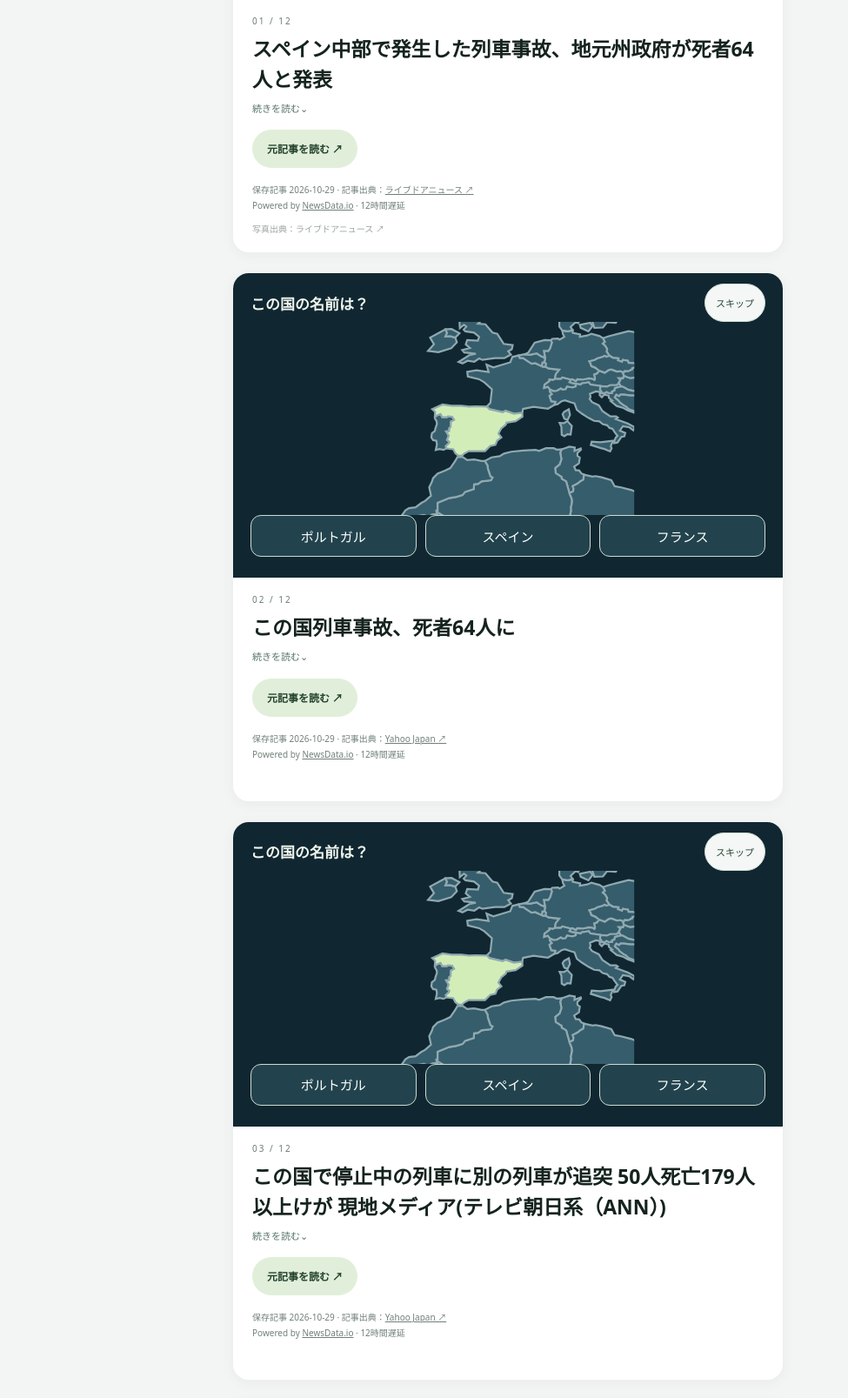
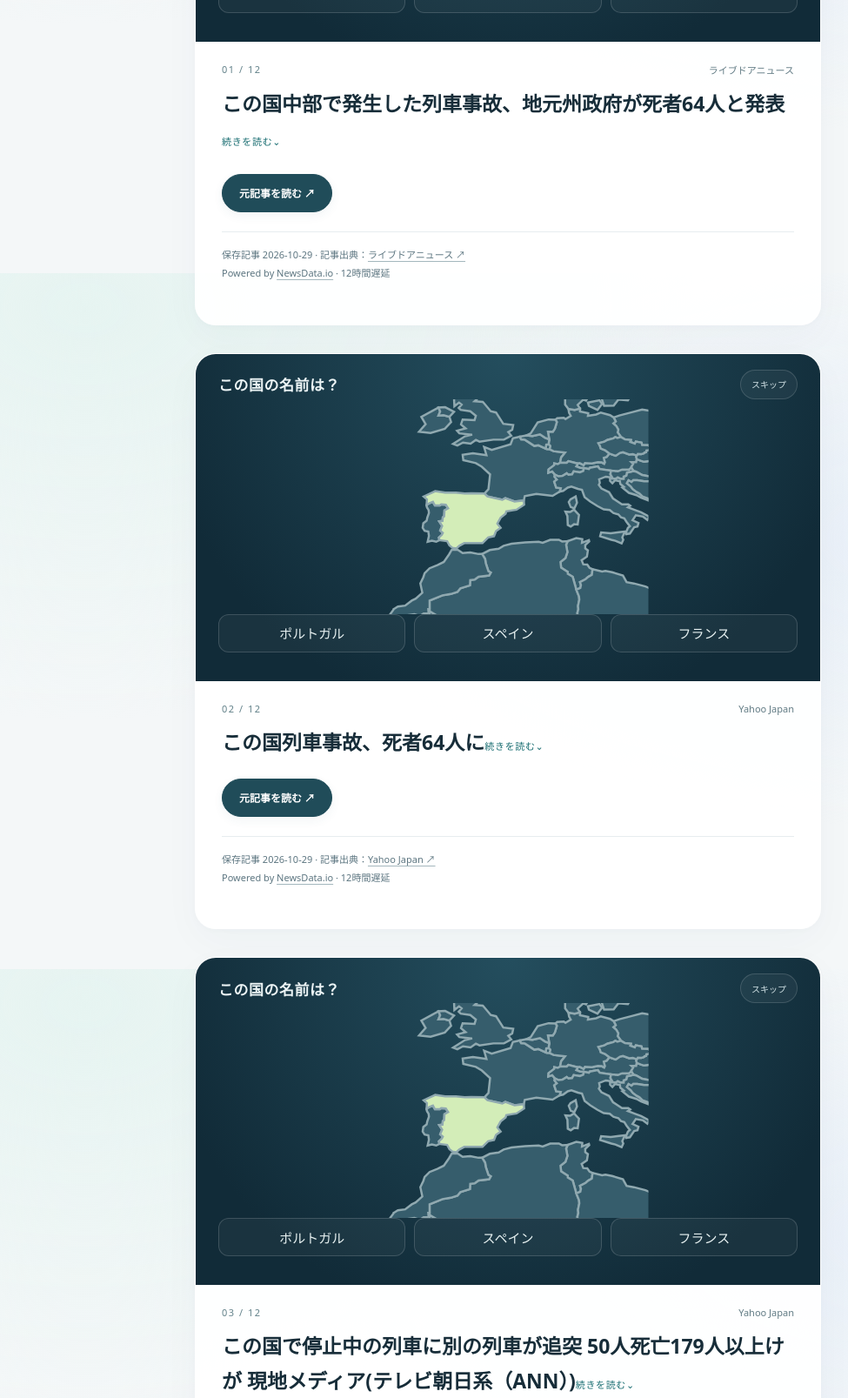
Before and after one commit to pyth0n-study/global-brief, a Flask app: page /preview/feed in a window 1280 px wide. Shown: the part 486-2093 px from the top of the page at 87% size, without its empty margins (56-1031 px from the left). Run offline with Flask 3, Linux system fonts and the light colour scheme.

Commit message:
Refine feed with translucent header and editorial card styling

```diff
--- a/article_presentation.py
+++ b/article_presentation.py
@@ -27,6 +27,10 @@ def quiz_for_article(article):
 
 def usable_image(url):
     parsed = urlparse(url or '')
+    # Visually reviewed: this specific image contains only a repeated headline.
+    # Do not classify all OGP images this way; many contain real photographs.
+    if parsed.hostname == 'image.news.livedoor.com' and parsed.path.endswith('/ogp_image_32679556_3f268f2d07b5.jpg'):
+        return ''
     # Yahoo's default.jpg is its service logo, not a photo of the event.
     if parsed.hostname and parsed.hostname.endswith('.yimg.jp') and parsed.path.endswith('/default.jpg'):
         return ''
--- a/static/separated_feed.css
+++ b/static/separated_feed.css
@@ -39,3 +39,48 @@ article>aside,.japan-open aside,.timeline-open aside{width:100%;max-width:none;m
 .quiz-feedback{min-height:24px}
 article:has(aside:not([hidden]))>.inline-quiz,.japan-open>.inline-quiz,.timeline-open>.inline-quiz{visibility:visible}
 @media(max-width:600px){main{padding:12px 10px 30px}article{--media-height:330px;padding-left:18px;padding-right:18px;border-radius:15px;margin-bottom:18px}article>h1,article.quiz-pending h1,article.quiz-done h1,article:has(aside:not([hidden])) h1{font-size:20px}header{padding:12px 20px}.quiz-choices button{min-height:44px}.japan-open aside,.timeline-open aside{padding:15px}}
+
+/* Refined editorial palette and translucent chrome. */
+:root{--ink:#172d39;--muted:#536d78;--accent:#176c70}
+body{color:var(--ink);background:radial-gradient(ellipse at 12% 5%,#e6f4f1 0,transparent 44%),radial-gradient(ellipse at 92% 38%,#e7eff8 0,transparent 48%),#f4f7f8;background-attachment:fixed;-webkit-font-smoothing:antialiased}
+header{padding:20px 28px 13px;background:#f8fcfcdd;backdrop-filter:blur(22px) saturate(140%);-webkit-backdrop-filter:blur(22px) saturate(140%);border-bottom:1px solid #ffffffc9;box-shadow:0 5px 30px #24475206}
+.brand-bar,.brand-meta{max-width:700px}
+.brand-home{gap:12px}
+.brand-home strong{font-size:26px;font-weight:800;color:#1b3745}
+.brand-home strong span{color:#287c7e}
+.brand-home small{font-weight:500;letter-spacing:1.1px;margin-top:7px;color:#617d86}
+.brand-globe{width:42px;height:42px;border-radius:14px;background:linear-gradient(145deg,#285e6d,#143d4c);box-shadow:inset 0 1px 1px #ffffff50,0 5px 12px #24546612;color:#dcefea}
+.brand-globe svg{width:28px;height:28px}
+header a{color:var(--muted)!important}
+.brand-list{display:inline-flex;align-items:center;min-height:42px;font-size:12px;font-weight:600;border-color:#d5e3e5;background:#ffffffa6;padding:9px 17px}
+.brand-list:hover{background:white;box-shadow:0 3px 12px #2853640c}
+.brand-meta{font-size:11px;color:#617d86;margin-top:14px;padding-top:11px;border-color:#dce7e980}
+main{max-width:756px;padding:30px 18px 60px}
+article{--media-height:376px;padding:calc(var(--media-height) + 24px) 30px 24px;margin-bottom:32px;border:1px solid #ffffffd9;border-radius:24px;background:#ffffffed;box-shadow:0 14px 45px #25465308,0 2px 7px #25465305}
+article>.visual{background:#142c3a}
+article>h1,article.quiz-pending h1,article.quiz-done h1,article:has(aside:not([hidden])) h1{font-size:23px;font-weight:750;letter-spacing:.025em;line-height:1.7;margin:12px 0 22px;overflow-wrap:anywhere}
+.count{font-size:11px;color:#63828a;font-variant-numeric:tabular-nums;letter-spacing:1.5px;display:flex;justify-content:space-between;gap:16px;align-items:center}
+.editorial-source{font-size:11px;letter-spacing:0;max-width:70%;overflow:hidden;text-overflow:ellipsis;white-space:nowrap;color:#617b84}
+.read-more-hint{display:inline-block;font-size:11px;font-weight:500;color:var(--accent);margin-top:12px;letter-spacing:.06em}
+button{background:#f2f7f7;color:#355c65;border-color:#dce7e9;min-height:44px;transition:background .18s,border-color .18s}
+button:hover{background:#eaf3f3}
+button[aria-expanded=true]{background:#e2f0ed;color:#176367}
+.headline-toggle,.headline-toggle[aria-expanded=true],.headline-toggle:hover{min-height:0;background:none;color:var(--ink)}
+.original-link{background:#204c59;color:white;font-size:12px;min-height:44px;padding:11px 19px;font-weight:600;border:1px solid #204c59;box-shadow:0 4px 12px #285c6810}
+.original-link:hover{background:#2a606b}
+article>.visual-switch{top:16px;right:16px;min-height:34px;padding:7px 12px;background:#132c3ab3;backdrop-filter:blur(14px);border-color:#ffffff45}
+article>.credit,article.quiz-pending>.credit,article.quiz-done>.credit{margin-top:22px;padding-top:16px;border-top:1px solid #e7edef;color:#5d7681;font-size:11px;line-height:1.9;max-width:100%}
+.credit a{text-underline-offset:3px;text-decoration-color:#a4b7bd}
+.status{color:#617d86;font-size:10px;opacity:1;margin-top:9px}
+article>aside,.japan-open aside,.timeline-open aside{background:#f2f7f7;color:#2b4854;border-color:#e1eaec;border-radius:16px;box-shadow:inset 0 1px 0 #fff;font-size:14px;line-height:1.95;padding:20px}
+.close{border:0;background:#e5eeef;color:#4e6d76;min-height:32px;min-width:32px;padding:0;font-size:17px}
+.inline-quiz{padding:18px 14px 8px;background:radial-gradient(ellipse at 50% 0,#244e5e,#112b38 80%);color:#edf5f6}
+.quiz-top{font-size:17px;letter-spacing:.03em}
+.quiz-skip{background:#ffffff0c;color:#d0e0e4;border-color:#ffffff25;font-size:10px;min-height:34px;padding:6px 12px}
+.quiz-choices button{background:#ffffff0a;color:#e7f1f1;border-color:#ffffff28;min-height:44px;border-radius:12px}
+.quiz-choices button:hover{background:#ffffff20}
+.quiz-choices button.right{background:#d3edb8;color:#17362d}
+.quiz-feedback{min-height:25px}
+button:focus-visible,a:focus-visible{outline:3px solid #52a8ad;outline-offset:4px}
+@media(max-width:600px){header{padding:16px 20px 11px}.brand-bar{gap:10px}.brand-home{gap:9px}.brand-home strong{font-size:23px}.brand-home small{font-size:9px;letter-spacing:.6px}.brand-globe{width:36px;height:36px;border-radius:12px}.brand-globe svg{width:25px;height:25px}.brand-list{font-size:11px;padding:8px 12px;min-height:40px}.brand-meta{font-size:10px;margin-top:12px;padding-top:9px}main{padding:18px 12px 40px}article{--media-height:328px;border-radius:20px;padding-left:22px;padding-right:22px;padding-top:calc(var(--media-height) + 20px);margin-bottom:24px}article>h1,article.quiz-pending h1,article.quiz-done h1,article:has(aside:not([hidden])) h1{font-size:19px;line-height:1.7;margin:10px 0 19px}.inline-quiz{padding:14px 6px 5px}.quiz-top{font-size:16px}.credit{font-size:10px!important}.japan-open aside,.timeline-open aside{padding:16px}.count,.editorial-source{font-size:10px}}
+@media(prefers-reduced-motion:reduce){button{transition:none}}
--- a/templates/image_preview.html
+++ b/templates/image_preview.html
@@ -22,7 +22,7 @@ article:has(aside:not([hidden])) .visual svg{height:35%;min-height:210px} articl
 .japan-open>.inline-quiz{visibility:hidden}.japan-open aside{white-space:normal;max-height:53dvh;flex-shrink:0}.japan-row{padding:11px 0;border-bottom:1px solid #ffffff18}.japan-row strong{display:block;font-size:11px;color:#c9e7ab;margin-bottom:5px}.japan-row p{font-size:14px;line-height:1.8;margin:0}.japan-sources{display:flex;gap:12px;flex-wrap:wrap;margin-top:12px}.japan-sources a{color:#b8ccc1;font-size:10px}.japan-open aside>span{display:block}@media(max-width:600px){.japan-row p{font-size:13px}.japan-open h1{font-size:22px;margin-bottom:12px}.japan-open aside{padding:15px;max-height:51dvh}}
 .thinking-teaser{position:relative;z-index:2;font-size:13px;color:#d3edb8;margin:-8px 0 17px;max-width:780px;line-height:1.7}.japan-open .thinking-teaser{display:none}@media(max-width:600px){.thinking-teaser{font-size:12px;margin-bottom:14px}}
 article:has(aside:not([hidden]))>.inline-quiz{visibility:hidden}article>aside{flex-shrink:0;min-height:80px}article:has(aside:not([hidden])) h1{font-size:clamp(20px,3vw,32px);margin:10px 0}article>aside>span{display:block}.headline-toggle{display:block;width:100%;padding:0;border:0;border-radius:0;background:none;backdrop-filter:none;text-align:left;color:inherit;font:inherit;line-height:inherit;font-weight:inherit;text-shadow:inherit}.headline-toggle[aria-expanded=true]{background:none;color:inherit}.read-more-hint{display:block;font-size:11px;line-height:1.5;font-weight:400;color:#d3edb8;margin-top:7px;text-shadow:none}</style>
-{% if separated_feed %}<link rel="stylesheet" href="{{ url_for('static', filename='separated_feed.css') }}">{% endif %}<header>{% if separated_feed %}<div class="brand-bar"><a class="brand-home" href="/preview/feed" aria-label="Global Brief ホーム"><span class="brand-globe" aria-hidden="true">◎</span><span><strong>GLOBAL <span>BRIEF</span></strong><small>世界を知る、きっかけに。</small></span></a><a class="brand-list" href="/articles">一覧で読む ↗</a></div><div class="brand-meta"><span>保存記事 {{ captured_at }}</span><a href="/about">このサイトについて ↗</a></div>{% else %}Global Brief{% if not submission_mode %} <span style="opacity:.55;font-size:10px">/ {% if motion %}動くカード{% else %}画像プレビュー{% endif %}</span>{% endif %}{% if submission_mode %}<br><a href="/about" style="pointer-events:auto;color:#d3edb8;font-size:10px;font-weight:400">保存記事 {{ captured_at }} · このサイトについて ↗</a> <a href="/articles" style="pointer-events:auto;color:#d3edb8;font-size:12px">一覧で読む ↗</a>{% endif %}{% endif %}</header>{% if motion %}<button type="button" class="motion-control" aria-pressed="false">Ⅱ 停止</button>{% endif %}<main>
+{% if separated_feed %}<link rel="stylesheet" href="{{ url_for('static', filename='separated_feed.css') }}">{% endif %}<header>{% if separated_feed %}<div class="brand-bar"><a class="brand-home" href="/preview/feed" aria-label="Global Brief ホーム"><span class="brand-globe" aria-hidden="true"><svg viewBox="0 0 32 32" fill="none" stroke="currentColor" stroke-width="1.2"><circle cx="16" cy="16" r="12"/><ellipse cx="16" cy="16" rx="5.5" ry="12"/><path d="M4 16h24M7 8.5c5 3 13 3 18 0M7 23.5c5-3 13-3 18 0"/></svg></span><span><strong>GLOBAL <span>BRIEF</span></strong><small>世界を知る、きっかけに。</small></span></a><a class="brand-list" href="/articles">一覧で読む ↗</a></div><div class="brand-meta"><span>保存記事 {{ captured_at }}</span><a href="/about">このサイトについて ↗</a></div>{% else %}Global Brief{% if not submission_mode %} <span style="opacity:.55;font-size:10px">/ {% if motion %}動くカード{% else %}画像プレビュー{% endif %}</span>{% endif %}{% if submission_mode %}<br><a href="/about" style="pointer-events:auto;color:#d3edb8;font-size:10px;font-weight:400">保存記事 {{ captured_at }} · このサイトについて ↗</a> <a href="/articles" style="pointer-events:auto;color:#d3edb8;font-size:12px">一覧で読む ↗</a>{% endif %}{% endif %}</header>{% if motion %}<button type="button" class="motion-control" aria-pressed="false">Ⅱ 停止</button>{% endif %}<main>
 {% for item in articles %}
 <article data-visual-label="{{ item.visual_label }}">
 {% if item.japan_connection %}<script type="application/json" class="japan-data">{{ item.japan_connection|tojson }}</script>{% endif %}
@@ -33,7 +33,7 @@ article:has(aside:not([hidden]))>.inline-quiz{visibility:hidden}article>aside{fl
 <div class="visual">{{ item.visual|safe }}</div>
 <button type="button" class="visual-switch" aria-pressed="false">図で見る</button>
 {% if item.image.startswith('https://') %}<img src="{{ item.image }}" alt="" {% if not loop.first %}loading="lazy"{% endif %} referrerpolicy="no-referrer">{% endif %}
-{% if item.reference %}<div class="count">背景資料 · 新着ニュースではありません</div>{% endif %}<div class="count">{{ '%02d'|format(loop.index) }} / {{ articles|length }}</div>
+{% if item.reference %}<div class="count">背景資料 · 新着ニュースではありません</div>{% endif %}<div class="count">{{ '%02d'|format(loop.index) }} / {{ articles|length }}{% if separated_feed %}<span class="editorial-source">{{ item.source }}</span>{% endif %}</div>
 <h1>{% if item.summary or item.description_excerpt %}<button type="button" class="headline-toggle" data-kind="description" aria-expanded="false" aria-controls="article-detail-{{ loop.index }}"><span class="headline-text">{{ item.display_title or item.title }}</span><span class="read-more-hint">続きを読む⌄</span></button>{% else %}<span class="headline-text">{{ item.display_title or item.title }}</span>{% endif %}</h1>
 {% if item.focus %}<p class="thinking-teaser">{{ item.focus.point }}</p><script type="application/json" class="focus-data">{{ item.focus|tojson }}</script>{% endif %}
 <nav aria-label="記事の解説">{% if item.timeline_id %}<button type="button" data-kind="background" aria-expanded="false">これまで</button>{% endif %}{% if item.relation_quotes %}<button type="button" data-kind="relations" aria-expanded="false">国の関係</button>{% endif %}{% if item.japan_connection and item.japan_connection.matched %}<button type="button" data-kind="japan" aria-expanded="false">日本との接点</button>{% endif %}{% if item.focus %}<button type="button" data-kind="focus" aria-expanded="false">ここに注目</button>{% endif %}<a class="original-link" href="{{ item.url }}" target="_blank" rel="noopener noreferrer">元記事を読む ↗</a></nav>
--- a/test_article_presentation.py
+++ b/test_article_presentation.py
@@ -15,6 +15,9 @@ class PresentationTests(unittest.TestCase):
 
     def test_logo_is_not_a_news_photo(self):
         self.assertEqual(usable_image('https://newsatcl-pctr.c.yimg.jp/t/amd-img/default.jpg?exp=10800'), '')
+        self.assertEqual(usable_image('https://image.news.livedoor.com/newsimage/stf/o/g/ogp_image_32679556_3f268f2d07b5.jpg'), '')
+        other = 'https://image.news.livedoor.com/newsimage/stf/o/g/ogp_image_other.jpg'
+        self.assertEqual(usable_image(other), other)
         self.assertEqual(usable_image('https://example.com/photo.jpg'), 'https://example.com/photo.jpg')
 
     def test_election_has_country_quiz_without_ai(self):
```
